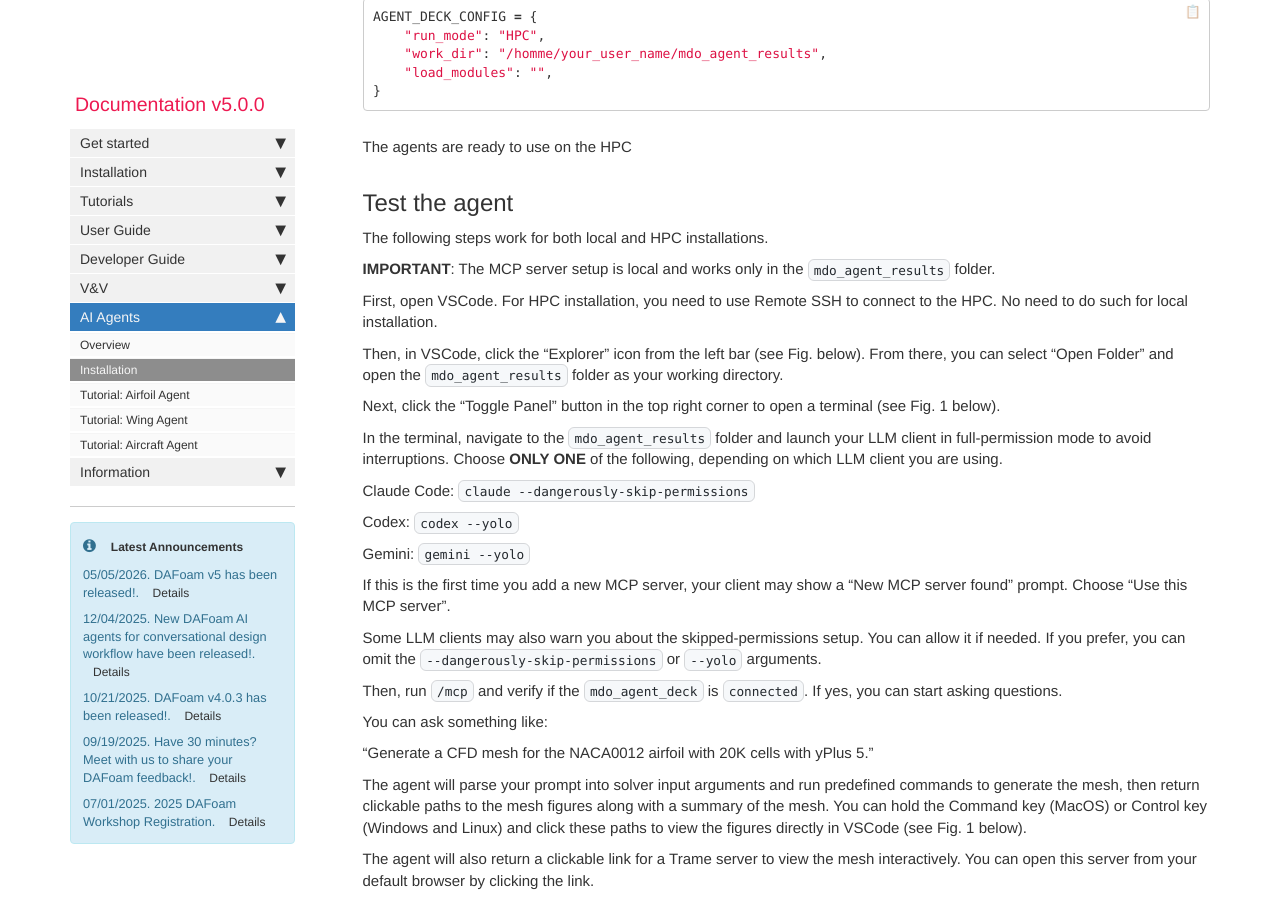
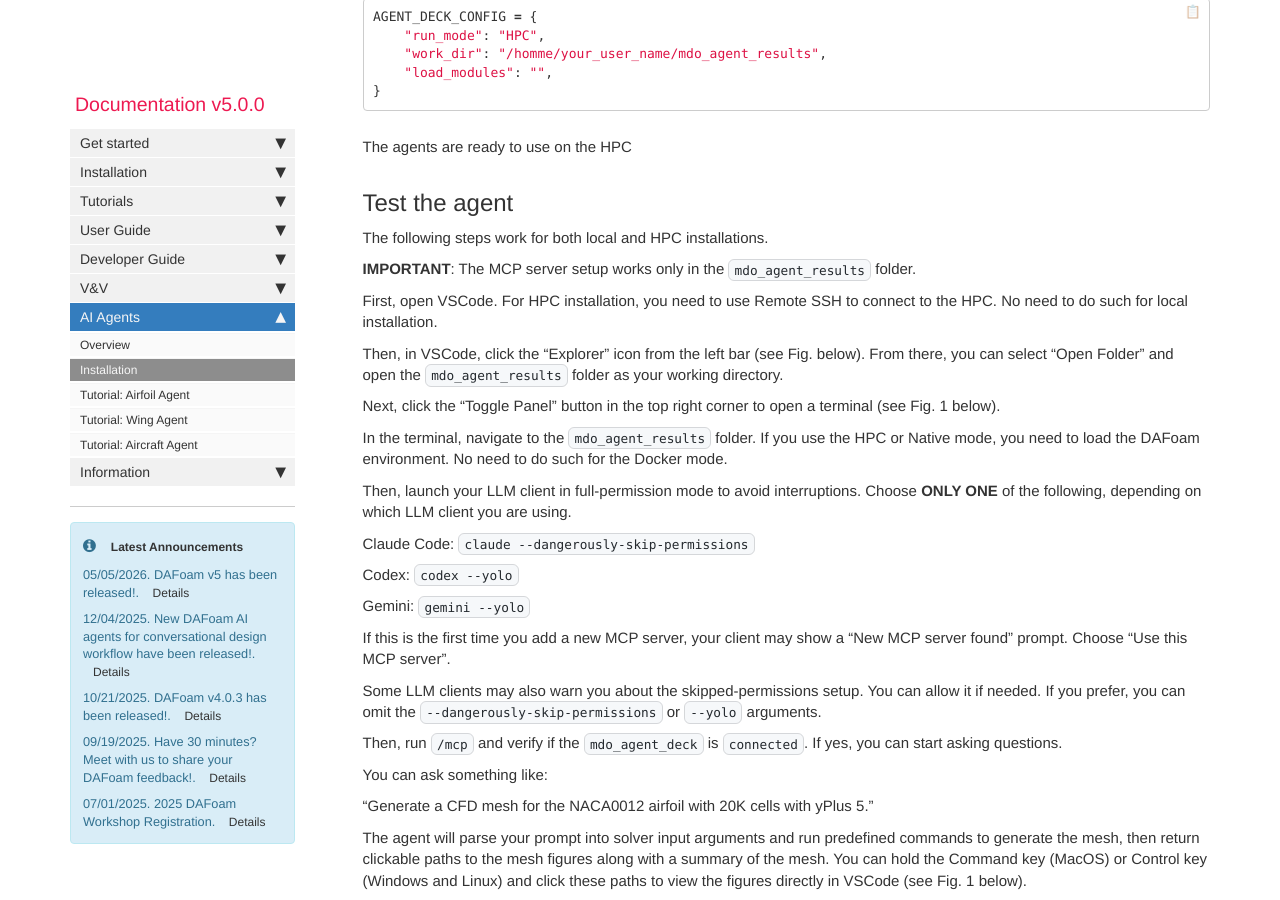
Before and after one commit to DAFoam/DAFoam.github.io, a Jekyll site: the page built from pages/mydoc/mydoc_ai_assistant_installation.md, in a window 1280 px wide and 900 px high, scrolled down 3841 px. Built offline with Jekyll 4.4.1, drawn with Linux system fonts in a browser that asks for light colours; comment, search, counter and statistics services are not loaded.

Commit message:
content update

```diff
--- a/pages/mydoc/mydoc_ai_assistant_installation.md
+++ b/pages/mydoc/mydoc_ai_assistant_installation.md
@@ -174,7 +174,7 @@ The agents are ready to use on the HPC
 
 The following steps work for both local and HPC installations.
 
-**IMPORTANT**: The MCP server setup is local and works only in the `mdo_agent_results` folder.
+**IMPORTANT**: The MCP server setup works only in the `mdo_agent_results` folder.
 
 First, open VSCode. For HPC installation, you need to use Remote SSH to connect to the HPC. No need to do such for local installation.
 
@@ -182,7 +182,9 @@ Then, in VSCode, click the "Explorer" icon from the left bar (see Fig. below). F
 
 Next, click the "Toggle Panel" button in the top right corner to open a terminal (see Fig. 1 below).
 
-In the terminal, navigate to the `mdo_agent_results` folder and launch your LLM client in full-permission mode to avoid interruptions. Choose **ONLY ONE** of the following, depending on which LLM client you are using.
+In the terminal, navigate to the `mdo_agent_results` folder. If you use the HPC or Native mode, you need to load the DAFoam environment. No need to do such for the Docker mode.
+
+Then, launch your LLM client in full-permission mode to avoid interruptions. Choose **ONLY ONE** of the following, depending on which LLM client you are using.
 
 Claude Code: `claude --dangerously-skip-permissions`
 
```
Also changed, not shown: pages/mydoc/mydoc_ai_assistant_airfoil.md (+1 -3 lines), pages/mydoc/mydoc_ai_assistant_overview.md (+2 -2 lines).
